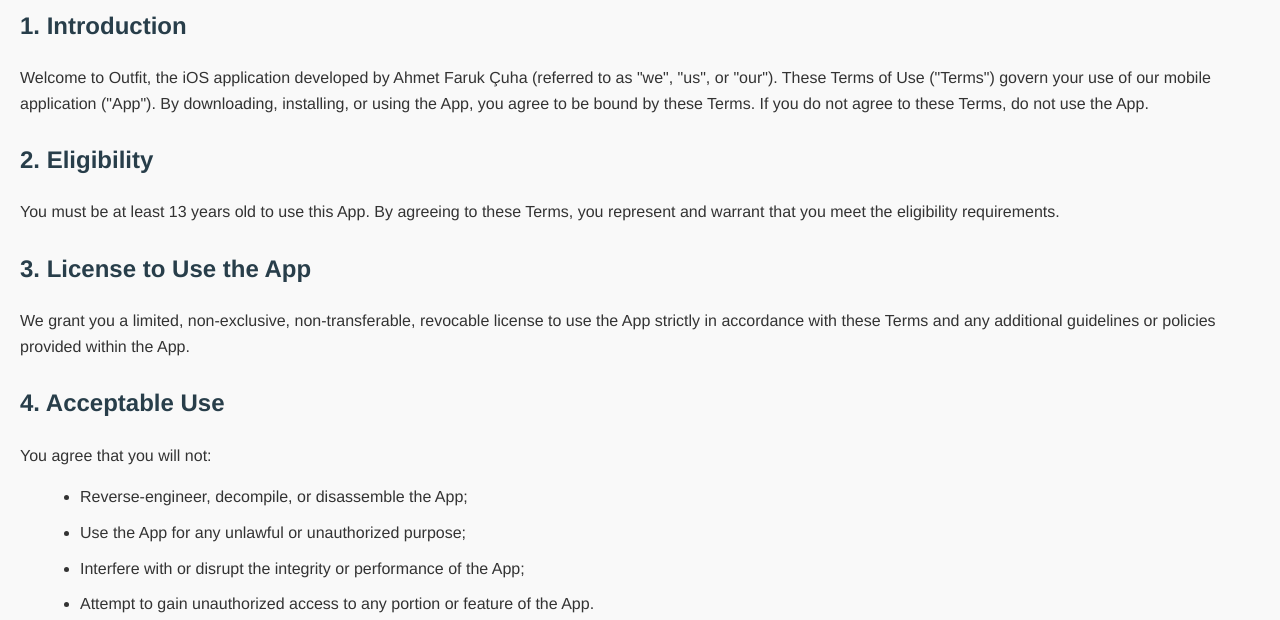
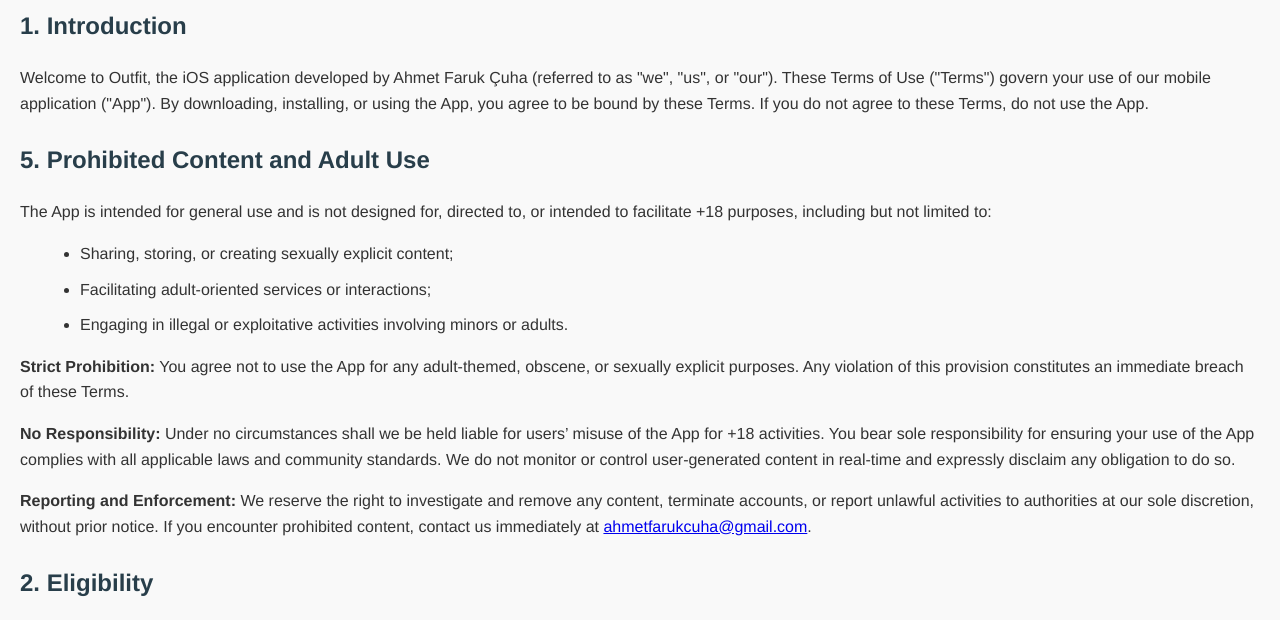
Before and after one commit to farukcuha/farukcuha.github.io, a plain HTML site: page outfit_ai_terms_of_uses.html in a window 1280 px wide. Shown: the part 106-726 px from the top of the page. Drawn offline with Linux system fonts and the light colour scheme.

Commit message:
Update outfit_ai_terms_of_uses.html

```diff
--- a/outfit_ai_terms_of_uses.html
+++ b/outfit_ai_terms_of_uses.html
@@ -37,6 +37,19 @@
   <section>
     <h2>1. Introduction</h2>
     <p>Welcome to Outfit, the iOS application developed by Ahmet Faruk Çuha (referred to as "we", "us", or "our"). These Terms of Use ("Terms") govern your use of our mobile application ("App"). By downloading, installing, or using the App, you agree to be bound by these Terms. If you do not agree to these Terms, do not use the App.</p>
+  </section>
+
+  <section>
+    <h2>5. Prohibited Content and Adult Use</h2>
+    <p>The App is intended for general use and is not designed for, directed to, or intended to facilitate +18 purposes, including but not limited to:</p>
+    <ul>
+      <li>Sharing, storing, or creating sexually explicit content;</li>
+      <li>Facilitating adult-oriented services or interactions;</li>
+      <li>Engaging in illegal or exploitative activities involving minors or adults.</li>
+    </ul>
+    <p><strong>Strict Prohibition:</strong> You agree not to use the App for any adult-themed, obscene, or sexually explicit purposes. Any violation of this provision constitutes an immediate breach of these Terms.</p>
+    <p><strong>No Responsibility:</strong> Under no circumstances shall we be held liable for users’ misuse of the App for +18 activities. You bear sole responsibility for ensuring your use of the App complies with all applicable laws and community standards. We do not monitor or control user-generated content in real-time and expressly disclaim any obligation to do so.</p>
+    <p><strong>Reporting and Enforcement:</strong> We reserve the right to investigate and remove any content, terminate accounts, or report unlawful activities to authorities at our sole discretion, without prior notice. If you encounter prohibited content, contact us immediately at <a href="mailto:ahmetfarukcuha@gmail.com">ahmetfarukcuha@gmail.com</a>.</p>
   </section>
 
   <section>
```
